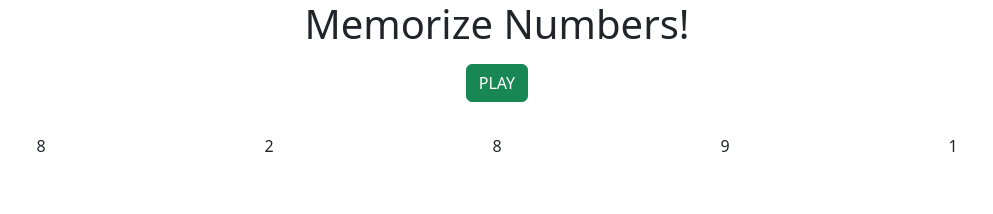
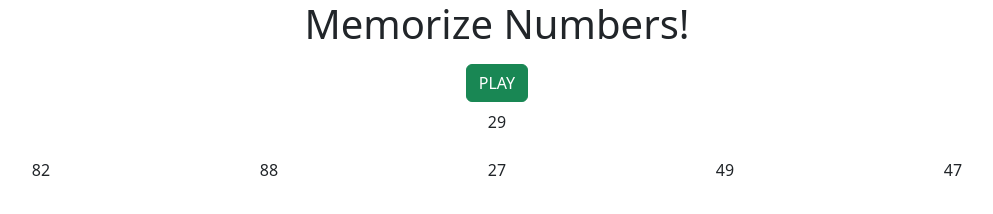
Before and after one commit to LeoneCarmelo/js-simon, a plain HTML site: page index.html in a window 1280 px wide. Both pictures are taken after a click on the button "PLAY". Shown: the whole page, without its empty margins (143-1136 px from the left). Drawn offline with nearby package versions, Linux system fonts and the light colour scheme.

Commit message:
fix generateNumb() + fix printOnScreen()

```diff
--- a/assets/js/main.js
+++ b/assets/js/main.js
@@ -18,18 +18,49 @@ const arrNumbers = [firstNumber, secondNumber, thirdNumber, fourthNumber, fifthN
 
 // set a function that generates a number
 function generateNumber() {
-    let number = Math.floor(Math.random() * 10)
-    return number
+    //create an array to save the random numbers
+    const arrNewNumbers = []
+    // create a while loop to put the 5 numbers into the array
+    while (arrNewNumbers.length < 5) {
+        const number = Math.ceil(Math.random() * 100)
+        //check if the number is already included in the array
+        if(!arrNewNumbers.includes(number))
+        //put the number in the array
+        arrNewNumbers.push(number)
+    }
+    console.log(arrNewNumbers)
+    return arrNewNumbers
 }
 
-//set a function that put the number inside the element
-function insertNumber() {
-    for(let i = 0; i < arrNumbers.length; i++) {
-    arrNumbers[i].textContent = generateNumber()
+/**
+ * print every single number of the array on screen
+ * @param {generateNumber()} arr
+ */
+function printOnScreen(arr) {
+    for (let i = 0; i < arr.length; i++) {
+        arrNumbers[i].textContent = arr[i]
+
     }
 }
 
 //set instructions for play button
 btnEl.addEventListener('click', function() {
-    insertNumber()
+    printOnScreen(generateNumber())
+    let seconds = 30
+    pEl = document.createElement('p')
+    pEl.textContent = seconds
+    btnEl.insertAdjacentElement('afterend', pEl)
+    let myTime = setTimeout(function() {
+        if (Number(pEl.textContent) === 0) {
+            clearTimeout(myTime)
+            pEl.textContent = ''
+            firstNumber.style.display = 'none'
+            secondNumber.style.display = 'none'
+            thirdNumber.style.display = 'none'
+            fourthNumber.style.display = 'none'
+            fifthNumber.style.display = 'none'
+        } else {
+            Number(pEl.textContent--)
+        }
+    }, 1000)
 })
--- a/index.html
+++ b/index.html
@@ -5,7 +5,6 @@
     <meta http-equiv="X-UA-Compatible" content="IE=edge">
     <meta name="viewport" content="width=device-width, initial-scale=1.0">
     <link rel="stylesheet" href="https://cdn.jsdelivr.net/npm/bootstrap@5.3.0-alpha1/dist/css/bootstrap.min.css">
-    <link rel="stylesheet" href="https://cdn.jsdelivr.net/npm/bootstrap@5.3.0-alpha1/dist/js/bootstrap.bundle.min.js">
     <link rel="stylesheet" href="./assets/css/style.css">
     <title>Simon</title>
 </head>
```
